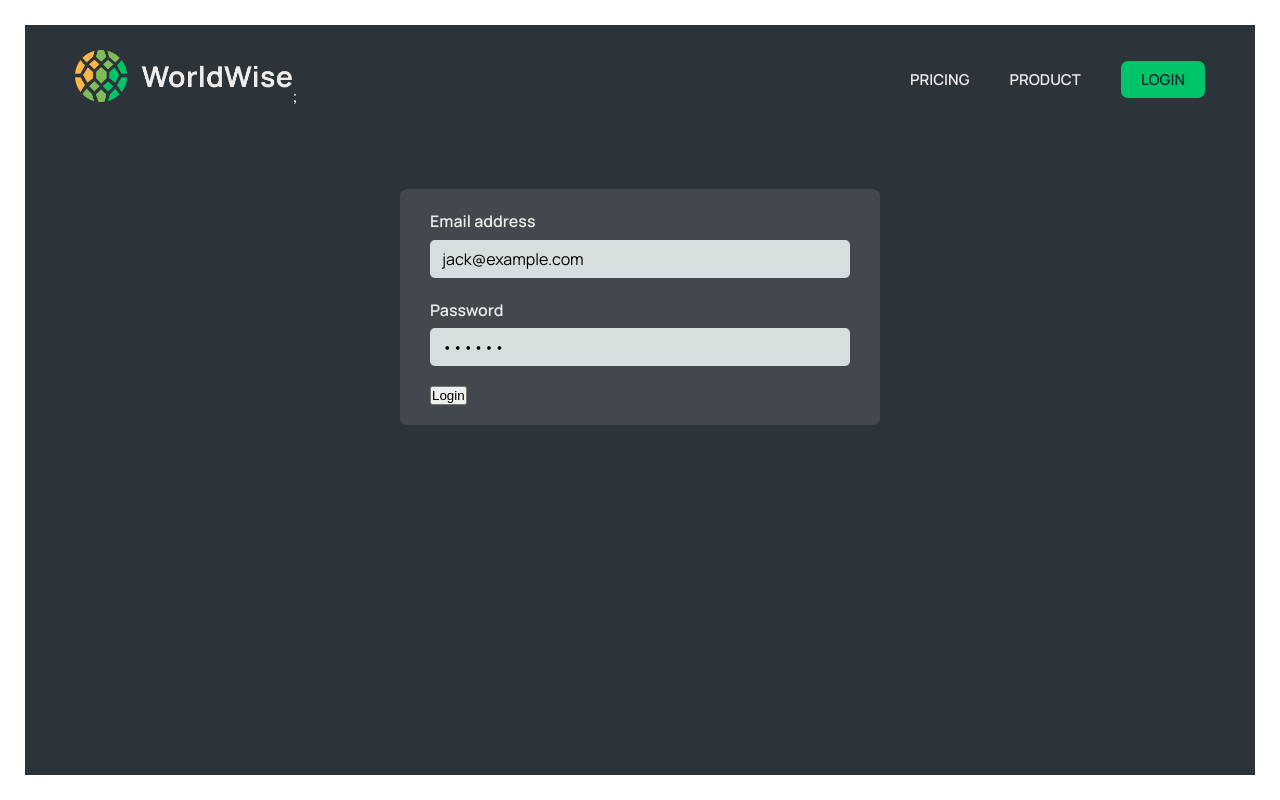
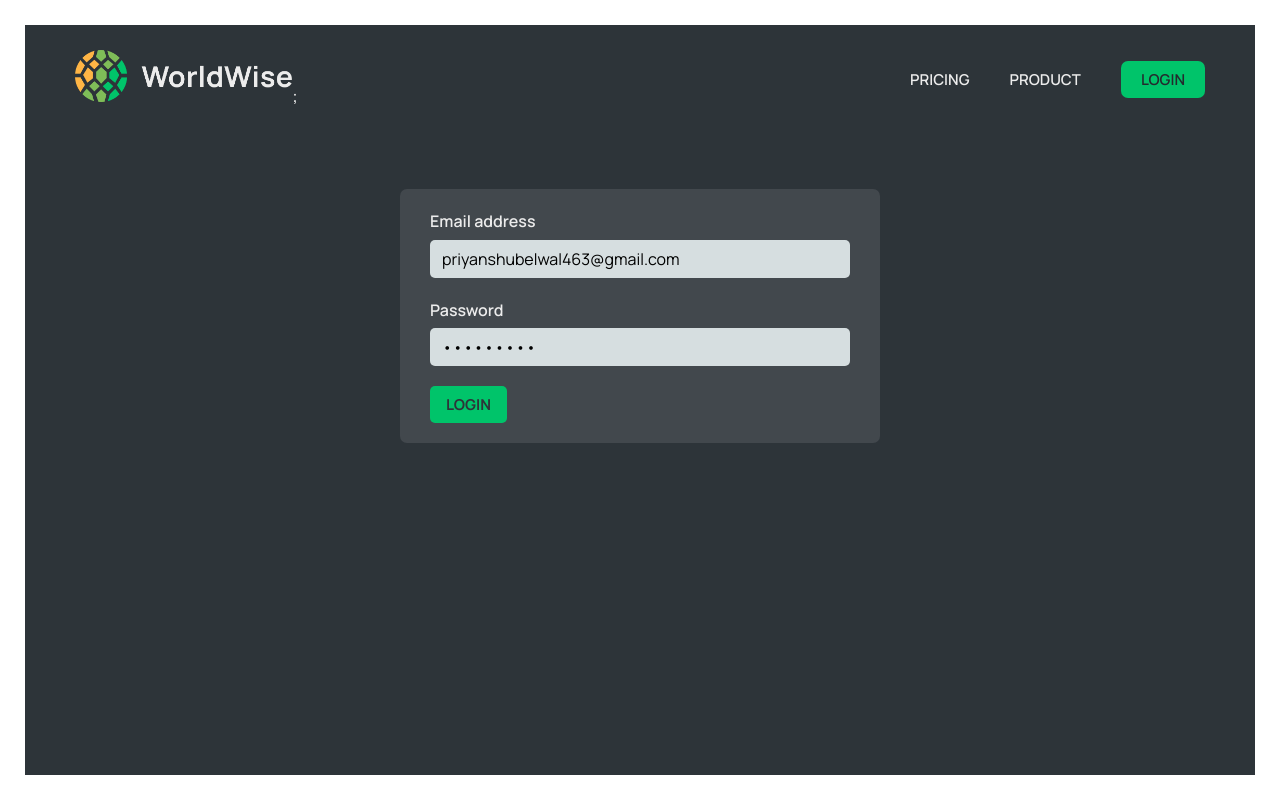
Before and after one commit to Priyanshubelwal17/World-wise, a React (Vite) app: page /login in a window 1280 px wide. Built offline with nearby package versions, Linux system fonts and the light colour scheme; data requests are answered from the project's data file.

Commit message:
Implement login and logout functionality

```diff
--- a/src/App.jsx
+++ b/src/App.jsx
@@ -10,9 +10,11 @@ import CountriesList from "./components/CountryList";
 import City from "./components/City";
 import Form from "./components/Form";
 import { CitiesProvider } from "./contexts/CitiesContext";
+import { AuthProvider } from "./contexts/FakeAuthContext";
 
 function App() {
   return (
+    <AuthProvider>
       <CitiesProvider>
         <BrowserRouter>
           <Routes>
@@ -31,6 +33,7 @@ function App() {
           </Routes>
         </BrowserRouter>
       </CitiesProvider>
+    </AuthProvider>
   );
 }
 
--- a/src/components/User.jsx
+++ b/src/components/User.jsx
@@ -1,16 +1,14 @@
+import { useNavigate } from "react-router-dom";
+import { useAuth } from "../contexts/FakeAuthContext";
 import styles from "./User.module.css";
 
-const FAKE_USER = {
-  name: "Jack",
-  email: "jack@example.com",
-  password: "qwerty",
-  avatar: "https://i.pravatar.cc/100?u=zz",
-};
-
 function User() {
-  const user = FAKE_USER;
-
-  function handleClick() {}
+  const { user, logout } = useAuth();
+  const navigate = useNavigate();
+  function handleClick(e) {
+    logout();
+    navigate("/");
+  }
 
   return (
     <div className={styles.user}>
--- a/src/contexts/FakeAuthContext.jsx
+++ b/src/contexts/FakeAuthContext.jsx
@@ -18,9 +18,9 @@ function reducer(state, action) {
 }
 
 const FAKE_USER = {
-  name: "Jack",
-  email: "jack@example.com",
-  password: "qwerty",
+  name: "Priyanshu",
+  email: "priyanshubelwal463@gmail.com",
+  password: "imandharm",
   avatar: "https://i.pravatar.cc/100?u=zz",
 };
 function AuthProvider({ children }) {
@@ -47,6 +47,7 @@ function useAuth() {
   const context = useContext(AuthContext);
   if (context === undefined)
     throw new Error("AuthContext was used outside AuthProvider");
+  return context;
 }
 
 export { AuthProvider, useAuth };
--- a/src/pages/AppLayout.jsx
+++ b/src/pages/AppLayout.jsx
@@ -2,11 +2,13 @@
 import Sidebar from "../components/sidebar";
 import styles from "./AppLayout.module.css";
 import Map from "../components/Map";
+import User from "../components/User";
 function AppLayout() {
   return (
     <div className={styles.app}>
       <Sidebar />
       <Map />
+      <User />
     </div>
   );
 }
--- a/src/pages/HomePage.jsx
+++ b/src/pages/HomePage.jsx
@@ -17,7 +17,7 @@ export default function Homepage() {
           of. Never forget your wonderful experiences, and show your friends how
           you have wandered the world.
         </h2>
-        <Link to="/app" className="cta">
+        <Link to="/login" className="cta">
           Start tracking now
         </Link>
       </section>
--- a/src/pages/Login.jsx
+++ b/src/pages/Login.jsx
@@ -1,11 +1,30 @@
-import { useState } from "react";
+import { useEffect, useState } from "react";
 import PageNav from "../components/PageNav";
 import styles from "./Login.module.css";
+import { useAuth } from "../contexts/FakeAuthContext";
+import Button from "../components/Button";
+import { useNavigate } from "react-router-dom";
 
 export default function Login() {
   // PRE-FILL FOR DEV PURPOSES
-  const [email, setEmail] = useState("jack@example.com");
-  const [password, setPassword] = useState("qwerty");
+  const { login, isAuthenticate } = useAuth();
+  const navigate = useNavigate();
+
+  const [email, setEmail] = useState("priyanshubelwal463@gmail.com");
+  const [password, setPassword] = useState("imandharm");
+
+  function handleSubmit(e) {
+    e.preventDefault();
+    if (email && password) login(email, password);
+    console.log("e");
+  }
+
+  useEffect(
+    function () {
+      if (isAuthenticate) navigate("/app", { replace: true });
+    },
+    [isAuthenticate, navigate]
+  );
 
   return (
     <main className={styles.login}>
@@ -32,7 +51,9 @@ export default function Login() {
         </div>
 
         <div>
-          <button>Login</button>
+          <Button type="primary" onClick={handleSubmit}>
+            Login
+          </Button>
         </div>
       </form>
     </main>
```
Lines whose indentation alone changed are shown as unchanged.
